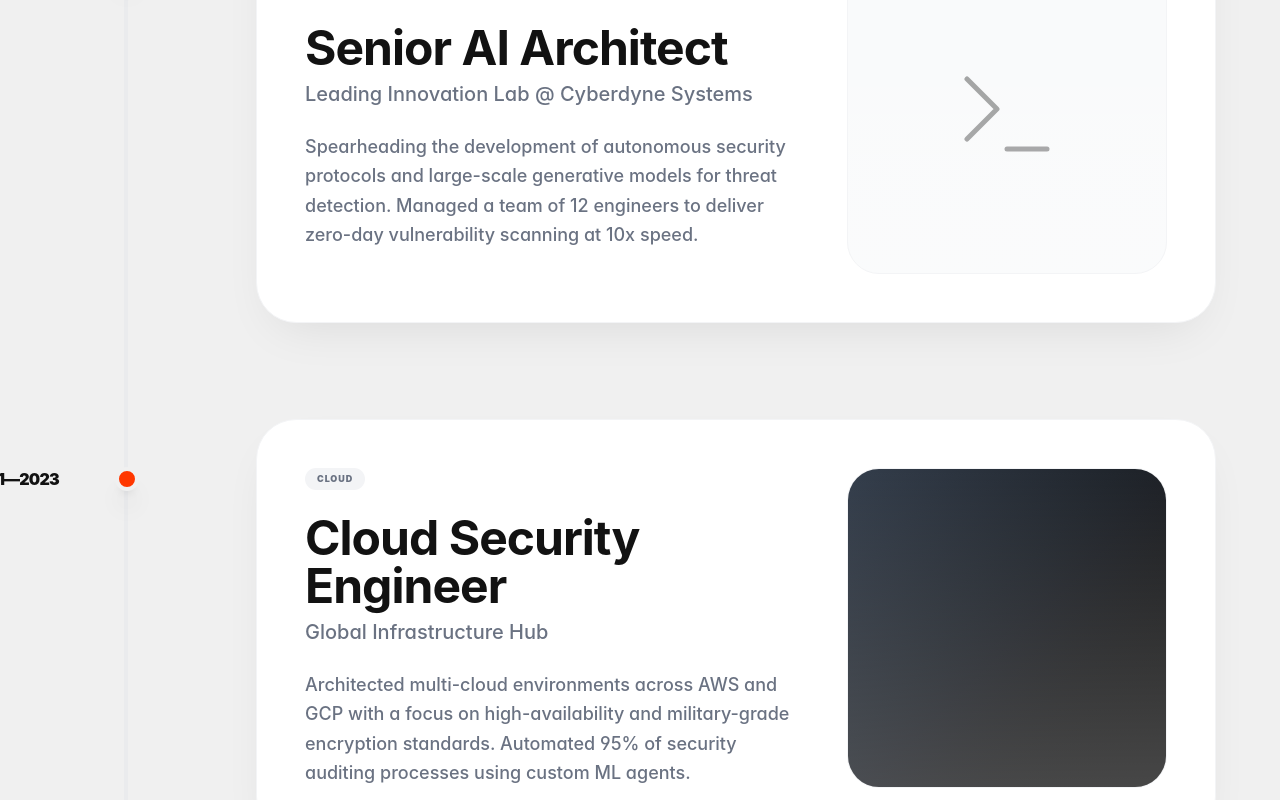
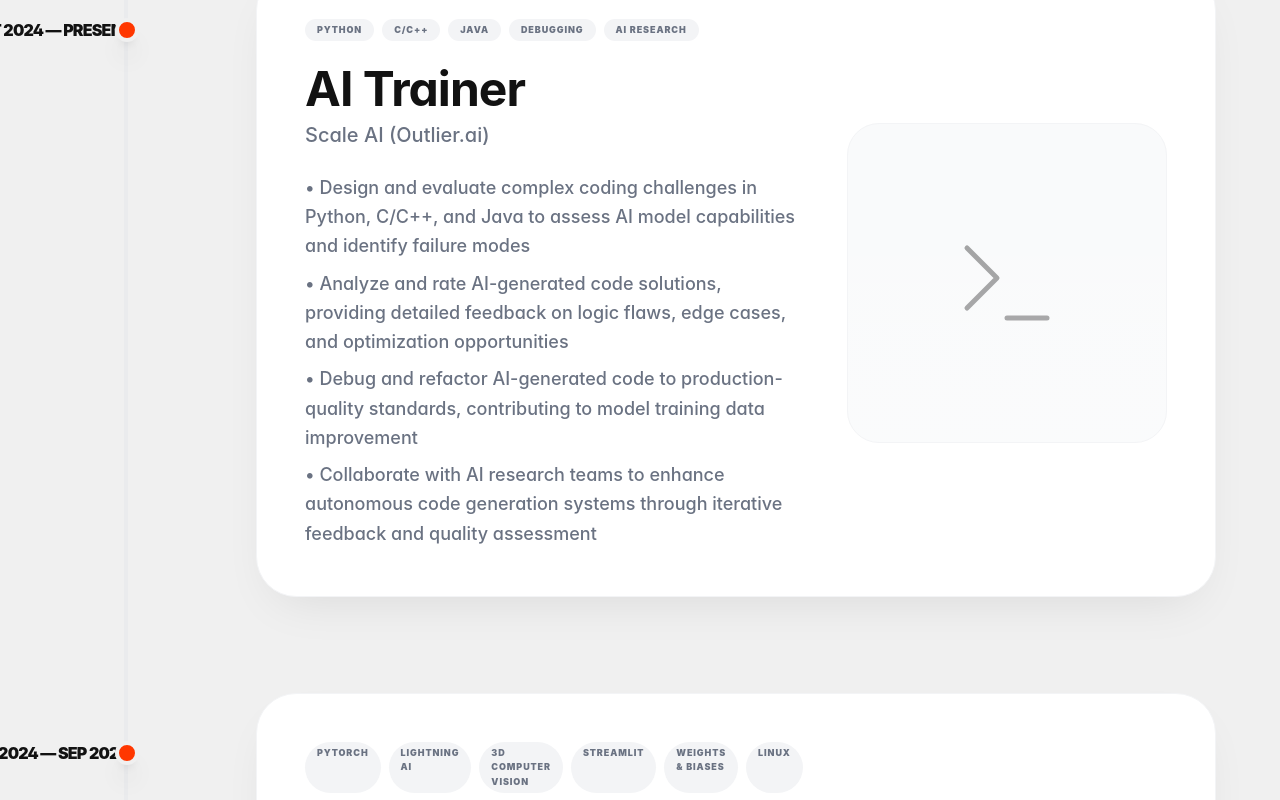
Before and after one commit to TheGitSlender/portfolio-website, a React (Vite) app: page / in a window 1280 px wide. Shown: the part 1640-2440 px from the top of the page. Built offline with nearby package versions, Linux system fonts and the light colour scheme.

Commit message:
refactor: externalize static content and data from UI components into dedicated data files + update CV content

```diff
--- a/src/components/layout/Footer.jsx
+++ b/src/components/layout/Footer.jsx
@@ -4,6 +4,8 @@
  * Formix-style: Light minimalist footer.
  */
 
+
+import { personalInfo } from '../../data/personal';
 
 const Footer = () => {
   const currentYear = new Date().getFullYear();
@@ -14,7 +16,7 @@
 
         {/* Copyright */}
         <p className="text-sm text-[var(--color-text-secondary)] font-medium">
-          &copy; {currentYear} Hany El Atlassi. All rights reserved.
+          &copy; {currentYear} {personalInfo.name}. All rights reserved.
         </p>
 
       </div>
--- a/src/components/sections/Experience.jsx
+++ b/src/components/sections/Experience.jsx
@@ -3,41 +3,7 @@
 import { motion } from 'framer-motion';
 import { Terminal, Cloud, Shield, Database, Layout, Search } from 'lucide-react';
 
-const expData = [
-  {
-    id: 1,
-    title: "Senior AI Architect",
-    company: "Leading Innovation Lab @ Cyberdyne Systems",
-    period: "2023—PRESENT",
-    description: "Spearheading the development of autonomous security protocols and large-scale generative models for threat detection. Managed a team of 12 engineers to deliver zero-day vulnerability scanning at 10x speed.",
-    tags: ["AI", "LEADERSHIP"],
-    icon: Terminal,
-    color: "#ff3700",
-    image: null // Placeholder
-  },
-  {
-    id: 2,
-    title: "Cloud Security Engineer",
-    company: "Global Infrastructure Hub",
-    period: "2021—2023",
-    description: "Architected multi-cloud environments across AWS and GCP with a focus on high-availability and military-grade encryption standards. Automated 95% of security auditing processes using custom ML agents.",
-    tags: ["CLOUD"],
-    icon: Cloud,
-    color: "#ffb088",
-    image: null
-  },
-  {
-    id: 3,
-    title: "Machine Learning Developer",
-    company: "DeepData Analytics",
-    period: "2019—2021",
-    description: "Early-stage engineer building computer vision models for autonomous vehicles. Specialized in data pipeline optimization and hyper-parameter tuning for real-time edge computing.",
-    tags: ["AI", "CLOUD"],
-    icon: Database,
-    color: "#ffb088",
-    image: null
-  }
-];
+import { experiences } from '../../data/experience';
 
 const Experience = () => {
   return (
@@ -66,7 +32,7 @@
           <div className="absolute left-6 md:left-[60px] top-0 bottom-0 w-[4px] bg-gray-200/50" />
 
           <div className="flex flex-col gap-12 md:gap-24 relative z-10">
-            {expData.map((item, index) => (
+            {experiences.map((item, index) => (
               <div key={item.id} className="relative pl-16 md:pl-48 group">
 
                 {/* Timeline Dot - Animated lighting effect */}
@@ -85,7 +51,7 @@
                   viewport={{ once: false, amount: 0.5, margin: "-20% 0px -20% 0px" }}
                   className="mb-4 lg:absolute lg:-left-24 lg:top-12 text-base font-black text-[#121212] whitespace-nowrap hidden lg:block uppercase tracking-tighter"
                 >
-                  {item.period}
+                  {item.period.start} — {item.period.end}
                 </motion.div>
 
                 {/* Card */}
@@ -100,33 +66,39 @@
                   <div className="flex-1 flex flex-col items-start gap-6">
                     {/* Tags */}
                     <div className="flex gap-2">
-                      {item.tags.map(tag => (
-                        <span key={tag} className="px-3 py-1 bg-gray-100 rounded-full text-[9px] font-black tracking-widest text-gray-500 uppercase">
-                          {tag}
+                      {item.skills && item.skills.map(skill => (
+                        <span key={skill} className="px-3 py-1 bg-gray-100 rounded-full text-[9px] font-black tracking-widest text-gray-500 uppercase">
+                          {skill}
                         </span>
                       ))}
                     </div>
 
                     <div>
                       <h3 className="text-4xl md:text-5xl font-bold font-serif leading-tight mb-2">
-                        {item.title}
+                        {item.role || item.title}
                       </h3>
                       <p className="text-lg md:text-xl text-gray-500 font-medium">
                         {item.company}
                       </p>
                     </div>
 
-                    <p className="text-gray-500 text-lg leading-relaxed max-w-2xl font-medium">
-                      {item.description}
-                    </p>
+                    <div className="text-gray-500 text-lg leading-relaxed max-w-2xl font-medium space-y-2">
+                      {Array.isArray(item.description) ? (
+                        item.description.map((point, i) => (
+                          <p key={i}>• {point}</p>
+                        ))
+                      ) : (
+                        <p>{item.description}</p>
+                      )}
+                    </div>
                   </div>
 
                   {/* Right Column: Illustration/Image Placeholder */}
                   <div className="w-full md:w-[320px] h-[320px] rounded-[32px] bg-gray-50 flex items-center justify-center overflow-hidden border border-gray-100 relative group-hover:border-[var(--color-accent-primary)]/20 transition-colors">
-                    {/* Placeholder Abstract (Matching the image hint) */}
-                    {item.id === 1 && <div className="p-12 opacity-40"><item.icon size={120} strokeWidth={1} /></div>}
-                    {item.id === 2 && <div className="w-full h-full bg-gradient-to-br from-gray-800 to-black opacity-90" />}
-                    {item.id === 3 && <div className="w-full h-full bg-[#f0f0f0] flex items-center justify-center"><Layout size={100} className="text-gray-300" strokeWidth={1} /></div>}
+                    {/* Placeholder Abstract */}
+                    {item.type === 'work' && <div className="p-12 opacity-40"><Terminal size={120} strokeWidth={1} /></div>}
+                    {item.type === 'leadership' && <div className="p-12 opacity-40"><Search size={120} strokeWidth={1} /></div>}
+                    {item.type === 'education' && <div className="w-full h-full bg-[#f0f0f0] flex items-center justify-center"><Layout size={100} className="text-gray-300" strokeWidth={1} /></div>}
 
                     <div className="absolute inset-0 bg-gradient-to-t from-white/20 to-transparent" />
                   </div>
--- a/src/data/experience.js
+++ b/src/data/experience.js
@@ -30,12 +30,12 @@
     },
     current: true,
     description: [
-      "Design and evaluate complex coding challenges to train and improve AI models",
-      "Analyze and rate AI-generated code solutions for correctness, efficiency, and best practices",
-      "Debug and refactor AI code outputs to meet production-quality standards",
-      "Collaborate with AI research teams to enhance model performance through high-quality training data",
+      "Design and evaluate complex coding challenges in Python, C/C++, and Java to assess AI model capabilities and identify failure modes",
+      "Analyze and rate AI-generated code solutions, providing detailed feedback on logic flaws, edge cases, and optimization opportunities",
+      "Debug and refactor AI-generated code to production-quality standards, contributing to model training data improvement",
+      "Collaborate with AI research teams to enhance autonomous code generation systems through iterative feedback and quality assessment",
     ],
-    skills: ["Python", "C/C++", "Java", "Code Review", "AI Training Data"],
+    skills: ["Python", "C/C++", "Java", "Debugging", "AI Research"],
     type: "work",
   },
   {
@@ -50,13 +50,13 @@
     },
     current: false,
     description: [
-      "Implemented and trained Superpoint Transformer for 3D point cloud segmentation",
-      "Achieved 90% overall accuracy and 70% mean IoU on Stanford 3D Indoor Scenes Dataset",
-      "Processed and managed 30GB+ of point cloud data for model training",
-      "Built real-time Streamlit demo application for model inference visualization",
-      "Integrated Weights & Biases for comprehensive experiment tracking and analysis",
+      "Implemented and trained Superpoint Transformer for 3D point cloud segmentation using PyTorch and Lightning AI on Linux",
+      "Preprocessed 30GB+ of 3D point cloud data from Stanford 3D Indoor Scenes Dataset, optimizing data pipeline for training efficiency",
+      "Achieved 90% overall accuracy and 70% mean IoU in 3D indoor scene segmentation, exceeding baseline performance",
+      "Developed and deployed a real-time web application using Streamlit, enabling interactive 3D segmentation model demonstration",
+      "Integrated comprehensive experiment tracking with Weights & Biases for performance monitoring and model optimization",
     ],
-    skills: ["PyTorch", "Lightning AI", "3D Computer Vision", "Streamlit", "W&B", "Linux"],
+    skills: ["PyTorch", "Lightning AI", "3D Computer Vision", "Streamlit", "Weights & Biases", "Linux"],
     type: "work",
   },
   {
@@ -69,15 +69,30 @@
       start: "Sep 2023",
       end: "Present",
     },
+    description: [
+      "Lead Python and Machine Learning workshops for 200+ technology enthusiasts, fostering technical skill development",
+      "Managed cross-functional teams developing projects in classical ML, computer vision, and Python development",
+      "Developed proof-of-concept for AI-powered autonomous drone system for industrial inspection applications",
+    ],
+    skills: ["Leadership", "Python", "Machine Learning", "Strategic Planning"],
+    type: "leadership",
+  },
+  {
+    id: "ensam-casablanca",
+    role: "Cybersecurity & Cloud Engineering Student",
+    company: "ENSAM (École Nationale Supérieure des Arts & Métiers)",
+    location: "Casablanca, Morocco",
+    period: {
+      start: "Sep 2022",
+      end: "Jun 2027",
+    },
     current: true,
     description: [
-      "Lead a community of 200+ members passionate about artificial intelligence",
-      "Organize workshops, hackathons, and hands-on AI/ML training sessions",
-      "Mentor students on AI projects and career development in tech",
-      "Coordinate with industry partners for guest lectures and collaboration opportunities",
+      "Specializing in Cybersecurity and Cloud Engineering with a focus on intelligent systems and distributed architectures.",
+      "Participating in various technical projects and research initiatives in AI and security.",
     ],
-    skills: ["Leadership", "Public Speaking", "Event Organization", "Mentoring", "AI/ML"],
-    type: "leadership",
+    skills: ["Cybersecurity", "Cloud Engineering", "Distributed Systems", "AI"],
+    type: "education",
   },
 ];
 
--- a/src/data/skills.js
+++ b/src/data/skills.js
@@ -15,18 +15,14 @@
 
 export const skillCategories = [
   {
-    name: "AI/ML Frameworks & Libraries",
+    name: "AI/ML Frameworks",
     icon: "Brain",
     skills: [
       { name: "PyTorch", proficiency: "advanced" },
-      { name: "TensorFlow", proficiency: "intermediate" },
+      { name: "TensorFlow", proficiency: "advanced" },
       { name: "Scikit-Learn", proficiency: "advanced" },
-      { name: "Lightning AI", proficiency: "intermediate" },
+      { name: "Lightning AI", proficiency: "advanced" },
       { name: "Keras", proficiency: "intermediate" },
-      { name: "Hugging Face", proficiency: "intermediate" },
-      { name: "OpenCV", proficiency: "advanced" },
-      { name: "Pandas", proficiency: "advanced" },
-      { name: "NumPy", proficiency: "advanced" },
     ],
   },
   {
@@ -34,11 +30,11 @@
     icon: "Code",
     skills: [
       { name: "Python", proficiency: "advanced" },
-      { name: "C/C++", proficiency: "intermediate" },
-      { name: "Java", proficiency: "intermediate" },
+      { name: "C/C++", proficiency: "advanced" },
+      { name: "Java", proficiency: "advanced" },
       { name: "SQL", proficiency: "intermediate" },
       { name: "Bash", proficiency: "intermediate" },
-      { name: "JavaScript", proficiency: "intermediate" },
+      { name: "NoSQL", proficiency: "beginner" },
     ],
   },
   {
@@ -46,13 +42,10 @@
     icon: "Sparkles",
     skills: [
       { name: "Computer Vision", proficiency: "advanced" },
-      { name: "3D Computer Vision", proficiency: "intermediate" },
+      { name: "3D Computer Vision", proficiency: "advanced" },
       { name: "Deep Learning", proficiency: "advanced" },
       { name: "CNNs / RNNs", proficiency: "advanced" },
-      { name: "Transformers", proficiency: "intermediate" },
       { name: "NLP", proficiency: "intermediate" },
-      { name: "Reinforcement Learning", proficiency: "intermediate" },
-      { name: "Point Cloud Processing", proficiency: "intermediate" },
     ],
   },
   {
@@ -61,41 +54,28 @@
     skills: [
       { name: "Git/GitHub", proficiency: "advanced" },
       { name: "Linux", proficiency: "advanced" },
+      { name: "Anaconda", proficiency: "intermediate" },
+      { name: "Streamlit", proficiency: "advanced" },
       { name: "Jupyter", proficiency: "advanced" },
-      { name: "VS Code", proficiency: "advanced" },
-      { name: "Streamlit", proficiency: "intermediate" },
-      { name: "Weights & Biases", proficiency: "intermediate" },
-      { name: "Docker", proficiency: "intermediate" },
     ],
   },
   {
-    name: "Cloud & Infrastructure",
-    icon: "Cloud",
-    skills: [
-      { name: "AWS", proficiency: "intermediate" },
-      { name: "Google Cloud", proficiency: "beginner" },
-      { name: "Docker", proficiency: "intermediate" },
-      { name: "CUDA", proficiency: "intermediate" },
-    ],
-  },
-  {
-    name: "Cybersecurity",
+    name: "Systems & Security",
     icon: "Shield",
     skills: [
-      { name: "Network Security", proficiency: "intermediate" },
-      { name: "Digital Forensics", proficiency: "advanced" },
-      { name: "Wazuh SIEM", proficiency: "intermediate" },
-      { name: "Wireshark", proficiency: "advanced" },
-      { name: "CTF Competitions", proficiency: "advanced" },
+      { name: "OS/Memory Forensics", proficiency: "intermediate" },
+      { name: "Network Analysis", proficiency: "intermediate" },
+      { name: "NTFS Artifacts", proficiency: "intermediate" },
+      { name: "Linux Bash Workflows", proficiency: "advanced" },
     ],
   },
   {
     name: "Languages",
     icon: "Globe",
     skills: [
-      { name: "English", proficiency: "fluent", flag: "🇬🇧" },
-      { name: "French", proficiency: "fluent", flag: "🇫🇷" },
-      { name: "Arabic", proficiency: "native", flag: "🇲🇦" },
+      { name: "English", proficiency: "Fluent", flag: "🇬🇧" },
+      { name: "French", proficiency: "Fluent", flag: "🇫🇷" },
+      { name: "Arabic", proficiency: "Native", flag: "🇲🇦" },
     ],
   },
 ];
--- a/src/index.css
+++ b/src/index.css
@@ -77,6 +77,10 @@
   --shadow-strong: 0px 7px 20px 0.5px rgba(0, 0, 0, 0.5);
   --shadow-glow: 0 0 20px rgba(255, 71, 38, 0.4);
   --shadow-card: 0 4px 6px -1px rgba(0, 0, 0, 0.05), 0 2px 4px -1px rgba(0, 0, 0, 0.03);
+}
+
+html {
+  scroll-behavior: smooth;
 }
 
 /* ============================================
```
Also changed, not shown: src/components/sections/About.jsx (+6 -12 lines), src/components/sections/Contact.jsx (+9 -41 lines), src/components/sections/Hero.jsx (+9 -7 lines), src/components/sections/Skills.jsx (+31 -63 lines).
